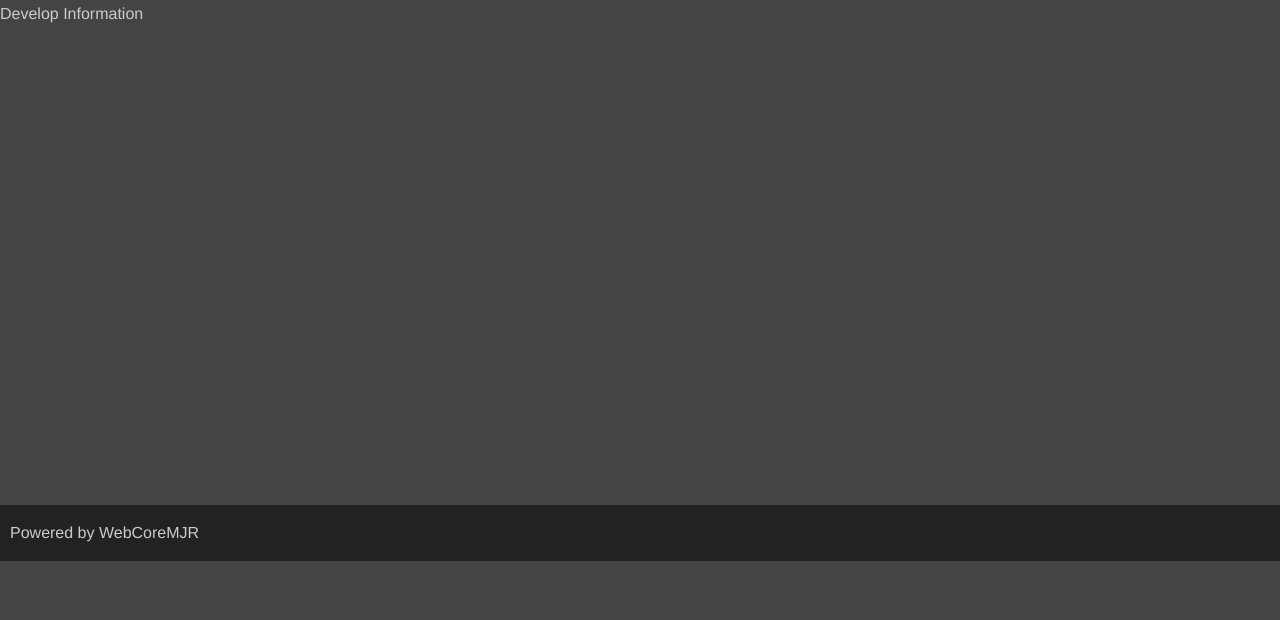
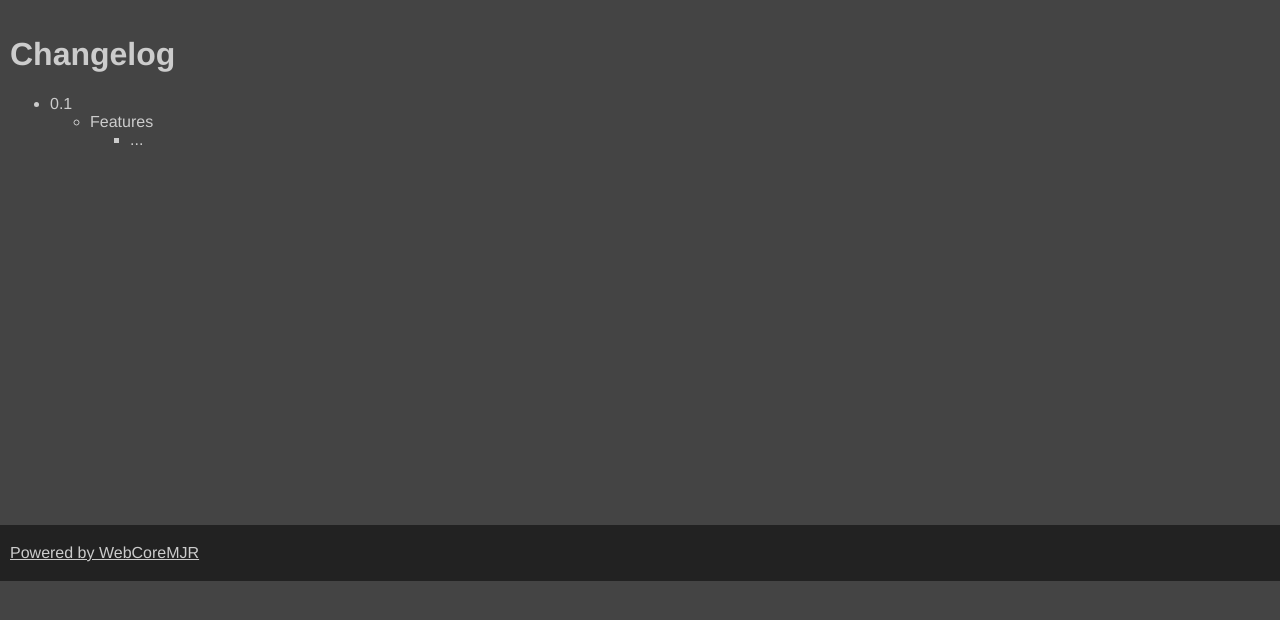
Before and after one commit to mreishman/Portfolio-Website, a PHP site: page /about/info in a window 1280 px wide. Shown: the part 42-662 px from the top of the page. Run offline with PHP 8.4, Linux system fonts and the light colour scheme; style sheets or scripts are compiled from the project's sources.

Commit message:
more basic changes to demo portion of site

```diff
--- a/core/content/about/info.php
+++ b/core/content/about/info.php
@@ -1 +1,18 @@
-Develop Information
+<div>
+	<h1>Changelog</h1>
+	<ul>
+		<li>
+			0.1
+			<ul>
+				<li>
+					Features
+					<ul>
+						<li>
+							...
+						</li>
+					</ul>
+				</li>
+			</ul>
+		</li>
+	</ul>
+</div>
--- a/core/content/base/footer.php
+++ b/core/content/base/footer.php
@@ -1,3 +1,3 @@
 <footer>
-	<p>Powered by WebCoreMJR</p>
+	<p><a href="https://github.com/mreishman/WebCoreMJR" >Powered by WebCoreMJR</a></p>
 </footer>
--- a/core/content/homepage/home.php
+++ b/core/content/homepage/home.php
@@ -2,4 +2,7 @@
 	<h1 style="text-align: center;" >
 		WebCoreMJR 0.1
 	</h1>
+	<p>
+		Some brief information about WebCoreMJR.
+	</p>
 </div>
--- a/core/css/base.css
+++ b/core/css/base.css
@@ -14,8 +14,13 @@ header {
   background-color: #CCC;
 }
 
+a {
+  color: #CCC;
+}
+
 .mainContent {
   min-height: 500px;
+  padding: 10px;
 }
 
 /*# sourceMappingURL=base.css.map */
--- a/core/sass/base.scss
+++ b/core/sass/base.scss
@@ -7,15 +7,20 @@ body {
   margin: 0;
 }
 
-footer{
+footer {
 	background-color: $backgroundColorMain2;
 	padding: 3px 10px;
 }
 
-header{
+header {
 	background-color: $backgroundColorAlt;
 }
 
-.mainContent{
+a {
+	color: $fontColorMain;
+}
+
+.mainContent {
 	min-height: 500px;
+	padding: 10px;
 }
--- a/core/xml/content/about/info.xml
+++ b/core/xml/content/about/info.xml
@@ -4,7 +4,7 @@
 	<title>Info</title>
 	<menu>
 		<position>1</position>
-		<name>Information</name>
+		<name>Changelog</name>
 		<key>info</key>
 	</menu>
 	<content>
```
Also changed, not shown: 1 other file.
